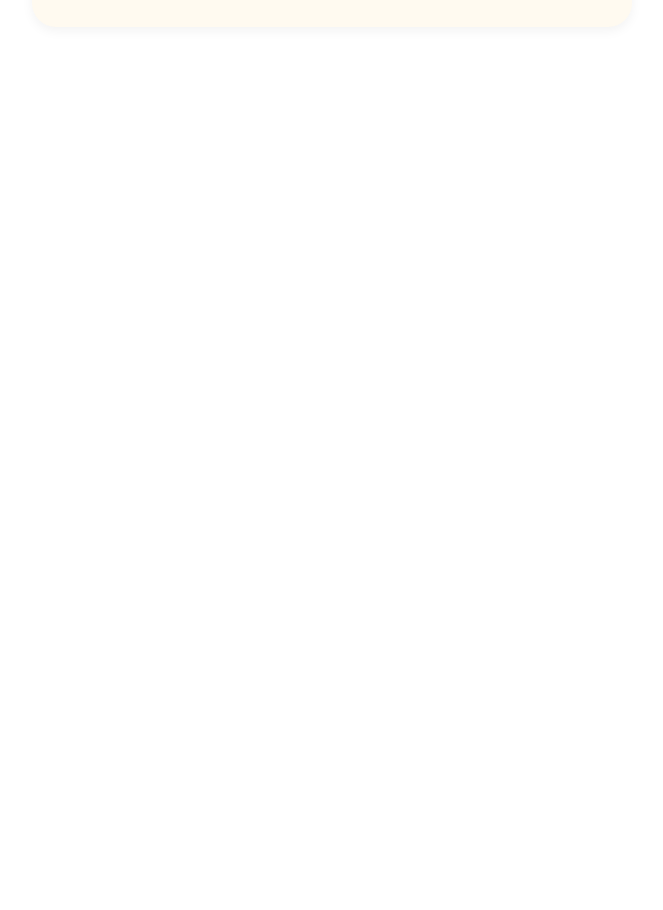
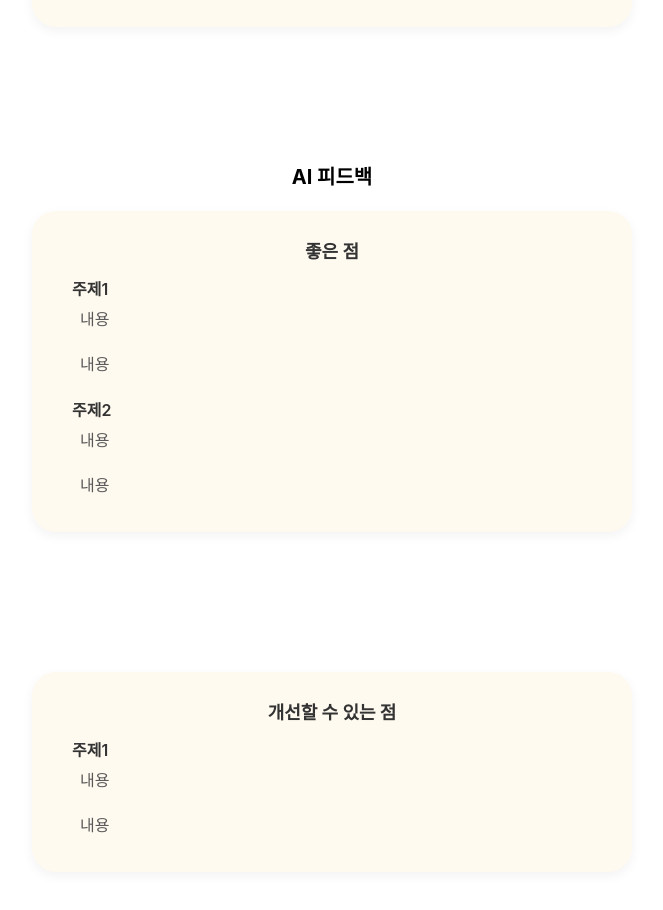
Before and after one commit to kakao-tech-campus-3rd-step3/Team5_FE, a React (Vite) app: page / in a window 1280 px wide. Shown: the part 400-1310 px from the top of the page, without its empty margins (308-971 px from the left). Before the commit the page ends 800 px from the top, so only its background shows below. Built offline with nearby package versions, Linux system fonts and the light colour scheme.

Commit message:
feat: AI 피드백  UI 구현

```diff
--- a/src/pages/FeedbackPage.tsx
+++ b/src/pages/FeedbackPage.tsx
@@ -6,9 +6,32 @@ const questionData = {
 
 const answerData = {
   title: '나의 답변',
-  content: [
-    '내용',
-  ],
+  content: ['내용'],
+};
+
+interface TopicGroupData {
+  topic: string;
+  points: string[];
+}
+
+const goodPointsData = {
+  title: '좋은 점',
+  content: [{
+    topic: '주제1',
+    points: ['내용', '내용'],
+  },
+  {
+    topic: '주제2',
+    points: ['내용', '내용'],
+  }],
+};
+
+const improvementPointsData = {
+  title: '개선할 수 있는 점',
+  content: [{
+    topic: '주제1',
+    points: ['내용', '내용'],
+  }],
 };
 
 const SectionContainer = styled.section`
@@ -67,6 +90,41 @@ const CardParagraph = styled.p`
   }
 `;
 
+const CardTitle = styled.h3`
+  font-size: 1.125rem;
+  font-weight: 700;
+  color: #333;
+  margin-bottom: 20px;
+  text-align: center;
+`;
+
+const CardList = styled.ul`
+  list-style-position: inside;
+  padding-left: 8px;
+`;
+
+const CardListItem = styled.li`
+  font-size: 1rem;
+  color: #595959;
+  line-height: 1.8;
+  &:not(:last-child) {
+    margin-bottom: 1em;
+  }
+`;
+
+const TopicGroup = styled.div`
+  &:not(:last-child) {
+    margin-bottom: 24px;
+  }
+`;
+
+const TopicTitle = styled.h4`
+  font-weight: 600;
+  font-size: 1rem;
+  color: #333;
+  margin-bottom: 8px;
+`;
+
 const FeedbackPage = () => {
   return (
     <PageLayout>
@@ -85,6 +143,43 @@ const FeedbackPage = () => {
           ))}
         </CardWrapper>
       </SectionContainer>
+
+      <SectionContainer>
+        <Title>AI 피드백</Title>
+
+        <CardWrapper>
+          <CardTitle>{goodPointsData.title}</CardTitle>
+          <CardList>
+            {goodPointsData.content.map((group: TopicGroupData, index: number) => (
+              <TopicGroup key={index}>
+                <TopicTitle>{group.topic}</TopicTitle>
+                <CardList>
+                  {group.points.map((point: string, pointIndex: number) => (
+                    <CardListItem key={pointIndex}>{point}</CardListItem>
+                  ))}
+                </CardList>
+              </TopicGroup>
+            ))}
+          </CardList>
+        </CardWrapper>
+      </SectionContainer>
+      <SectionContainer>
+        <CardWrapper>
+          <CardTitle>{improvementPointsData.title}</CardTitle>
+          <CardList>
+            {improvementPointsData.content.map((group: TopicGroupData, index: number) => (
+              <TopicGroup key={index}>
+                <TopicTitle>{group.topic}</TopicTitle>
+                <CardList>
+                  {group.points.map((point: string, pointIndex: number) => (
+                    <CardListItem key={pointIndex}>{point}</CardListItem>
+                  ))}
+                </CardList>
+              </TopicGroup>
+            ))}
+          </CardList>
+        </CardWrapper>
+      </SectionContainer>
     </PageLayout>
   );
 };
```
